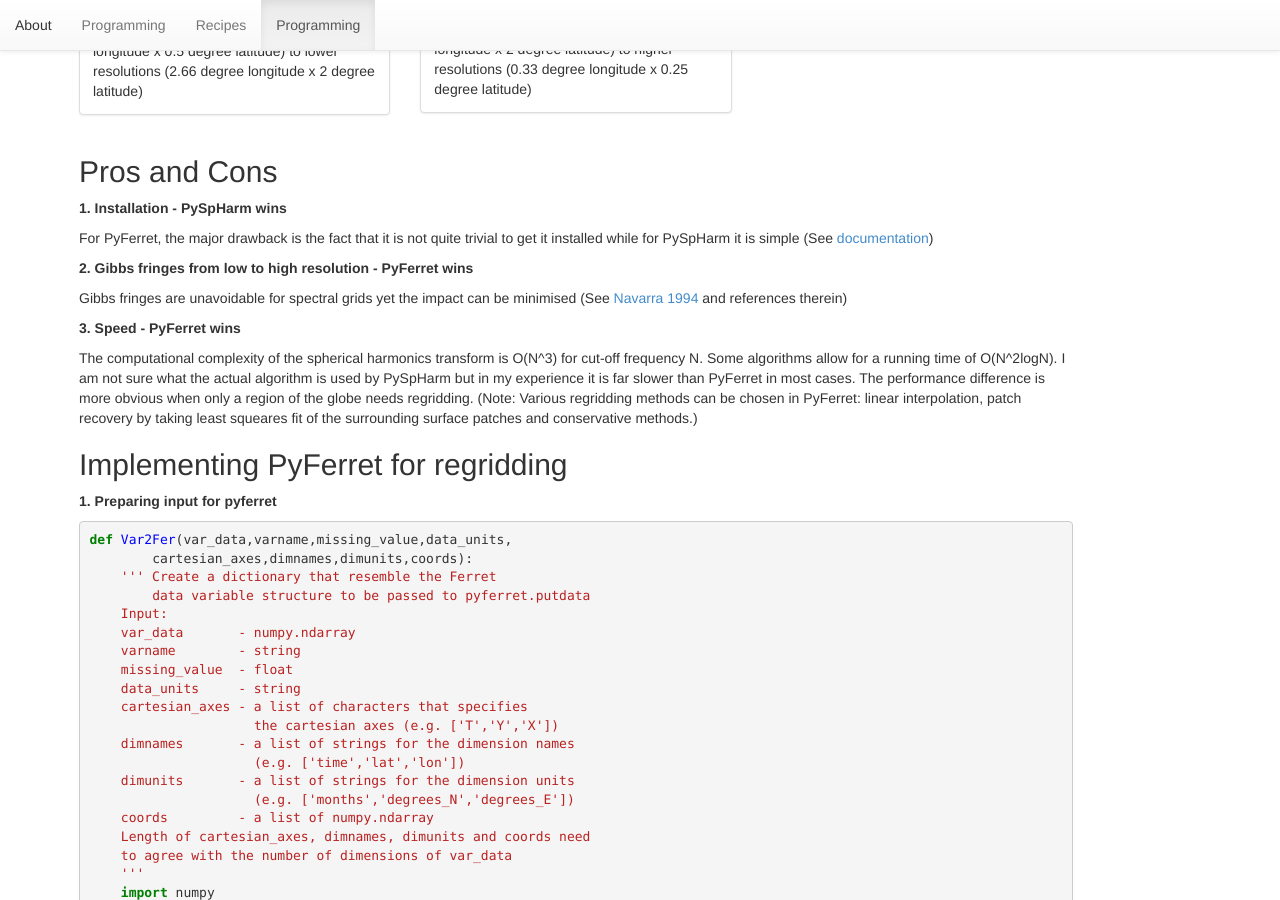
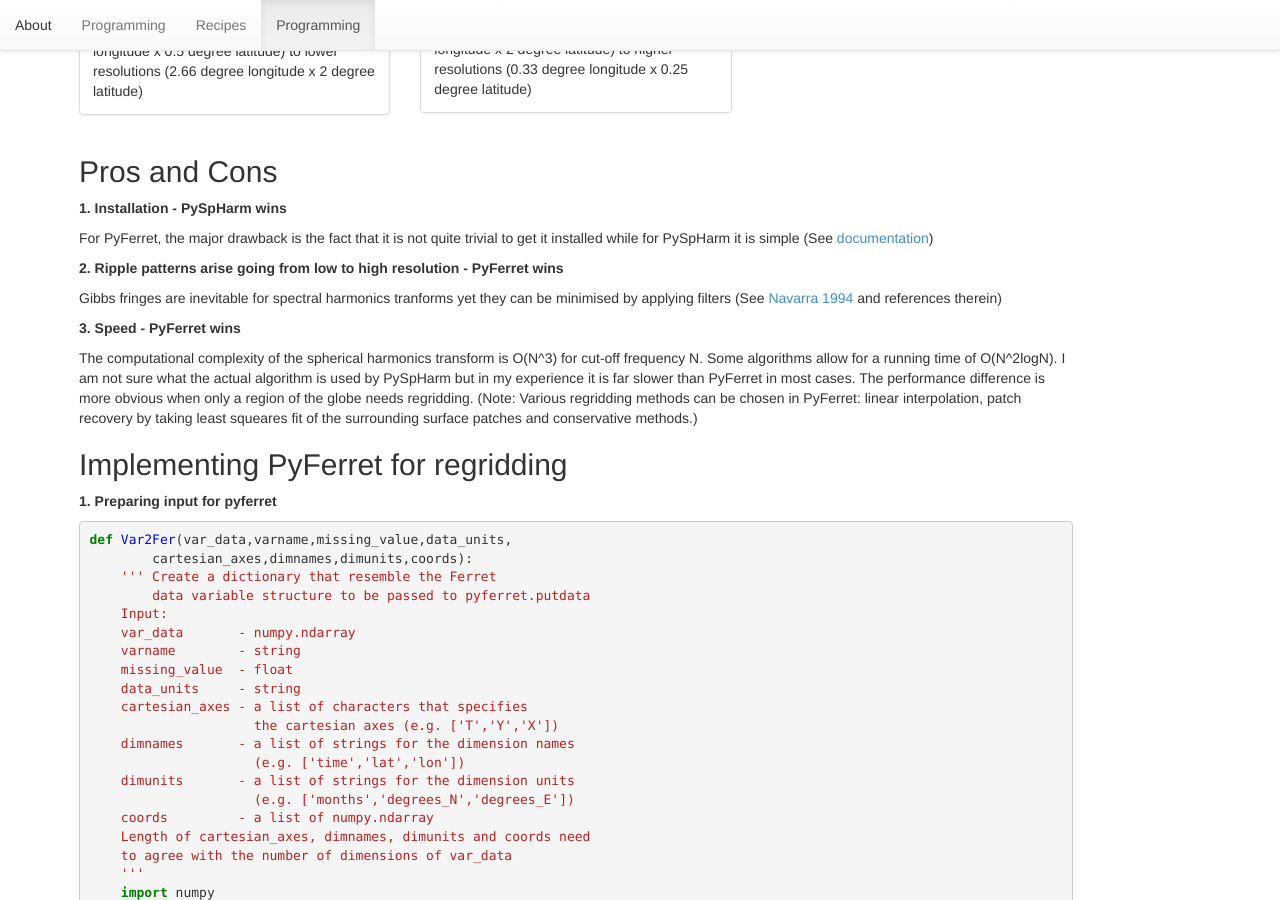
Before and after one commit to kitchoi/kitchoi.github.io, a Jekyll site: the page built from _posts/2014-04-15-Map-Regridding-in-Python.md, in a window 1280 px wide and 900 px high, scrolled down 307 px. Built offline with Jekyll 4.4.1, drawn with Linux system fonts in a browser that asks for light colours; Markdown is read by kramdown in place of the engine named in the settings.

Commit message:
Modified post

```diff
--- a/_posts/2014-04-15-Map-Regridding-in-Python.md
+++ b/_posts/2014-04-15-Map-Regridding-in-Python.md
@@ -31,9 +31,9 @@ Pros and Cons
 
 For PyFerret, the major drawback is the fact that it is not quite trivial to get it installed while for PySpHarm it is simple (See [documentation](http://pyspharm.googlecode.com/svn/trunk/html/index.html))
 
-**2. Gibbs fringes from low to high resolution - PyFerret wins**
+**2. Ripple patterns arise going from low to high resolution - PyFerret wins**
 
-Gibbs fringes are unavoidable for spectral grids yet the impact can be minimised (See [Navarra 1994](http://journals.ametsoc.org/doi/abs/10.1175/1520-0442%281994%29007%3C1169%3AROTGOI%3E2.0.CO%3B2) and references therein)
+Gibbs fringes are inevitable for spectral harmonics tranforms yet they can be minimised by applying filters (See [Navarra 1994](http://journals.ametsoc.org/doi/abs/10.1175/1520-0442%281994%29007%3C1169%3AROTGOI%3E2.0.CO%3B2) and references therein)
 
 **3. Speed - PyFerret wins**
 
```
